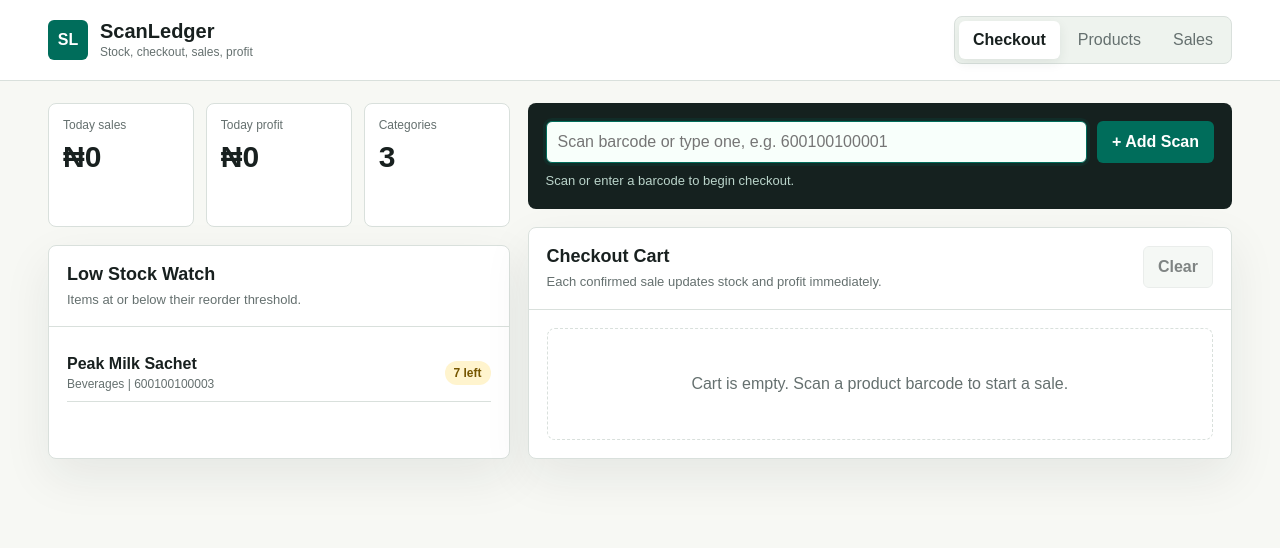
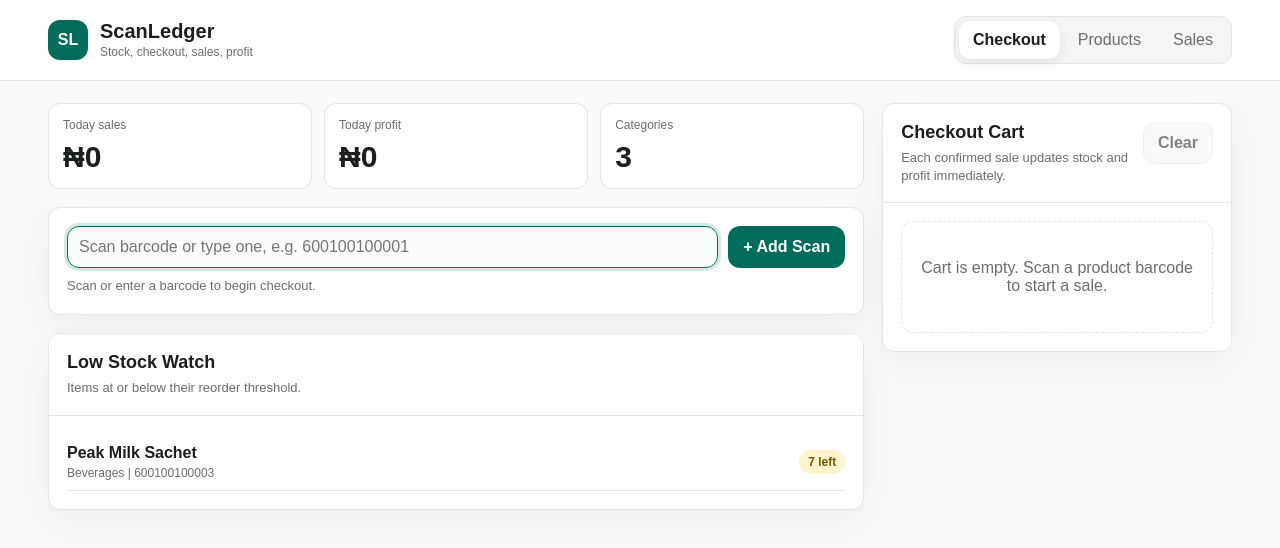
Before and after one commit to Ayomide-cmd/ScanLedger, a Next.js app: page / in a window 1280 px wide. Shown: the top 548 px of the page. Built offline with nearby package versions, Linux system fonts and the light colour scheme.

Commit message:
feat: refine pos visual hierarchy

```diff
--- a/app/globals.css
+++ b/app/globals.css
@@ -1,13 +1,13 @@
 :root {
-  --background: #f7f8f4;
+  --background: #fafafa;
   --surface: #ffffff;
-  --surface-strong: #eef3ee;
+  --surface-strong: #f5f5f5;
   --ink: #18201f;
   --muted: #65706f;
-  --line: #d9e0dc;
+  --line: #e5e5e5;
   --brand: #006d5b;
   --danger: #b3261e;
-  --shadow: 0 18px 48px rgba(27, 40, 36, 0.08);
+  --shadow: 0 12px 34px rgba(24, 32, 31, 0.06);
 }
 
 * {
@@ -60,7 +60,7 @@ button:disabled {
   background: #fff9df;
   border: 1px solid #e0b84b;
   border-left: 5px solid #b77900;
-  border-radius: 8px;
+  border-radius: 12px;
   box-shadow: 0 14px 36px rgba(41, 31, 9, 0.18);
   color: #3f2f05;
   display: grid;
@@ -76,7 +76,7 @@ button:disabled {
   align-items: center;
   background: rgba(63, 47, 5, 0.08);
   border: 1px solid rgba(63, 47, 5, 0.18);
-  border-radius: 6px;
+  border-radius: 12px;
   color: #3f2f05;
   display: grid;
   font-weight: 900;
@@ -109,7 +109,7 @@ button:disabled {
 .brand-mark {
   align-items: center;
   background: var(--brand);
-  border-radius: 6px;
+  border-radius: 12px;
   color: white;
   display: grid;
   font-weight: 800;
@@ -133,7 +133,7 @@ button:disabled {
 .tabs {
   background: var(--surface-strong);
   border: 1px solid var(--line);
-  border-radius: 8px;
+  border-radius: 12px;
   display: flex;
   gap: 4px;
   padding: 4px;
@@ -142,7 +142,7 @@ button:disabled {
 .tab-button {
   background: transparent;
   border: 0;
-  border-radius: 6px;
+  border-radius: 12px;
   color: var(--muted);
   min-height: 38px;
   padding: 0 14px;
@@ -162,17 +162,34 @@ button:disabled {
   padding: 22px clamp(16px, 4vw, 48px) 42px;
 }
 
+.main-grid.checkout-grid {
+  align-items: start;
+  grid-template-columns: minmax(0, 7fr) minmax(320px, 3fr);
+}
+
 .workspace {
   display: grid;
   gap: 18px;
   grid-template-columns: minmax(0, 1fr);
 }
 
+.checkout-stream,
+.cart-summary-zone {
+  display: grid;
+  gap: 18px;
+  min-width: 0;
+}
+
+.cart-summary-zone {
+  position: sticky;
+  top: 94px;
+}
+
 .panel,
 .metric {
   background: var(--surface);
   border: 1px solid var(--line);
-  border-radius: 8px;
+  border-radius: 12px;
   box-shadow: var(--shadow);
   min-width: 0;
 }
@@ -249,7 +266,7 @@ button:disabled {
 .input {
   background: white;
   border: 1px solid var(--line);
-  border-radius: 6px;
+  border-radius: 12px;
   color: var(--ink);
   min-height: 42px;
   padding: 9px 11px;
@@ -271,7 +288,7 @@ button:disabled {
 .button {
   align-items: center;
   border: 1px solid transparent;
-  border-radius: 6px;
+  border-radius: 12px;
   display: inline-flex;
   font-weight: 800;
   gap: 8px;
@@ -292,9 +309,11 @@ button:disabled {
 }
 
 .scan-box {
-  background: #15211f;
-  border-radius: 8px;
-  color: white;
+  background: var(--surface);
+  border: 1px solid var(--line);
+  border-radius: 12px;
+  box-shadow: var(--shadow);
+  color: var(--ink);
   padding: 18px;
 }
 
@@ -309,7 +328,7 @@ button:disabled {
 }
 
 .status-line {
-  color: #bad4ca;
+  color: var(--muted);
   font-size: 13px;
   margin-top: 10px;
   min-height: 18px;
@@ -344,7 +363,7 @@ th {
 }
 
 .pill {
-  border-radius: 999px;
+  border-radius: 12px;
   display: inline-flex;
   font-size: 12px;
   font-weight: 800;
@@ -387,7 +406,7 @@ th {
 .cart-item {
   align-items: center;
   border: 1px solid var(--line);
-  border-radius: 8px;
+  border-radius: 12px;
   display: grid;
   gap: 12px;
   grid-template-columns: minmax(0, 1fr) auto;
@@ -415,7 +434,7 @@ th {
 .qty-button {
   background: var(--surface-strong);
   border: 1px solid var(--line);
-  border-radius: 6px;
+  border-radius: 12px;
   font-weight: 900;
   height: 34px;
   width: 34px;
@@ -427,11 +446,14 @@ th {
 }
 
 .totals {
-  border-top: 1px solid var(--line);
+  background: #141918;
+  border: 1px solid #141918;
+  border-radius: 12px;
+  color: white;
   display: grid;
   gap: 8px;
   margin-top: 16px;
-  padding-top: 14px;
+  padding: 14px;
 }
 
 .total-row,
@@ -451,7 +473,7 @@ th {
 .empty-state {
   align-items: center;
   border: 1px dashed var(--line);
-  border-radius: 8px;
+  border-radius: 12px;
   color: var(--muted);
   display: grid;
   min-height: 112px;
@@ -462,7 +484,7 @@ th {
 
 .sale-item {
   border: 1px solid var(--line);
-  border-radius: 8px;
+  border-radius: 12px;
   padding: 12px;
 }
 
@@ -476,12 +498,17 @@ th {
 }
 
 @media (max-width: 980px) {
-  .main-grid {
+  .main-grid,
+  .main-grid.checkout-grid {
     grid-template-columns: 1fr;
   }
 
   .metrics {
     grid-template-columns: 1fr;
+  }
+
+  .cart-summary-zone {
+    position: static;
   }
 }
 
--- a/app/page.tsx
+++ b/app/page.tsx
@@ -452,8 +452,10 @@ export default function Home() {
         </nav>
       </header>
 
-      <section className="main-grid">
-        <aside className="workspace">
+      <section className={`main-grid ${activeTab === "checkout" ? "checkout-grid" : ""}`}>
+        {activeTab === "checkout" ? (
+          <>
+            <section className="checkout-stream">
               <div className="metrics">
                 <div className="metric">
                   <div className="metric-label">Today sales</div>
@@ -468,6 +470,25 @@ export default function Home() {
                   <div className="metric-value">{categories.length}</div>
                 </div>
               </div>
+
+              <section className="scan-box">
+                <form className="scan-row" onSubmit={submitScan}>
+                  <input
+                    autoFocus
+                    className="input"
+                    inputMode="numeric"
+                    onChange={(event) => setScanValue(event.target.value)}
+                    placeholder="Scan barcode or type one, e.g. 600100100001"
+                    value={scanValue}
+                  />
+                  <button className="button primary" type="submit">
+                    + Add Scan
+                  </button>
+                </form>
+                <div className="status-line" role="status">
+                  {status}
+                </div>
+              </section>
 
               <section className="panel">
                 <div className="panel-header">
@@ -496,31 +517,10 @@ export default function Home() {
                   )}
                 </div>
               </section>
-        </aside>
-
-        <section className="workspace">
-          {activeTab === "checkout" && (
-            <>
-              <section className="scan-box">
-                <form className="scan-row" onSubmit={submitScan}>
-                  <input
-                    autoFocus
-                    className="input"
-                    inputMode="numeric"
-                    onChange={(event) => setScanValue(event.target.value)}
-                    placeholder="Scan barcode or type one, e.g. 600100100001"
-                    value={scanValue}
-                  />
-                  <button className="button primary" type="submit">
-                    + Add Scan
-                  </button>
-                </form>
-                <div className="status-line" role="status">
-                  {status}
-                </div>
             </section>
 
-              <section className="panel">
+            <aside className="cart-summary-zone">
+              <section className="panel cart-panel">
                 <div className="panel-header">
                   <div>
                     <h2 className="panel-title">Checkout Cart</h2>
@@ -586,8 +586,56 @@ export default function Home() {
                   )}
                 </div>
               </section>
+            </aside>
           </>
+        ) : (
+          <>
+        <aside className="workspace">
+          <div className="metrics">
+            <div className="metric">
+              <div className="metric-label">Today sales</div>
+              <div className="metric-value">{money(dailySales)}</div>
+            </div>
+            <div className="metric">
+              <div className="metric-label">Today profit</div>
+              <div className="metric-value">{money(dailyProfit)}</div>
+            </div>
+            <div className="metric">
+              <div className="metric-label">Categories</div>
+              <div className="metric-value">{categories.length}</div>
+            </div>
+          </div>
+
+          <section className="panel">
+            <div className="panel-header">
+              <div>
+                <h2 className="panel-title">Low Stock Watch</h2>
+                <p className="panel-note">Items at or below their reorder threshold.</p>
+              </div>
+            </div>
+            <div className="panel-body">
+              {lowStockItems.length ? (
+                <div className="low-stock-list">
+                  {lowStockItems.map((product) => (
+                    <div className="low-stock-row" key={product.id}>
+                      <div>
+                        <strong>{product.name}</strong>
+                        <div className="cart-meta">
+                          {product.categoryName} | {product.barcode}
+                        </div>
+                      </div>
+                      <span className="pill low">{product.stockQty} left</span>
+                    </div>
+                  ))}
+                </div>
+              ) : (
+                <div className="empty-state">No products are below threshold.</div>
               )}
+            </div>
+          </section>
+        </aside>
+
+        <section className="workspace">
 
           {activeTab === "products" && (
             <>
@@ -775,6 +823,8 @@ export default function Home() {
             </section>
           )}
         </section>
+          </>
+        )}
       </section>
     </main>
   );
```
Lines whose indentation alone changed are shown as unchanged.
